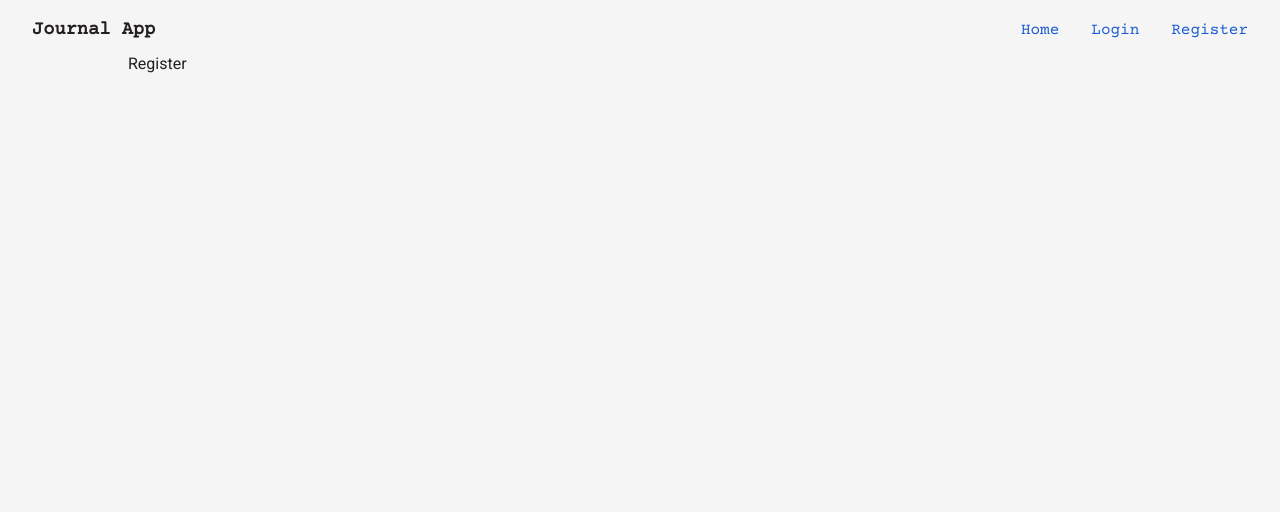
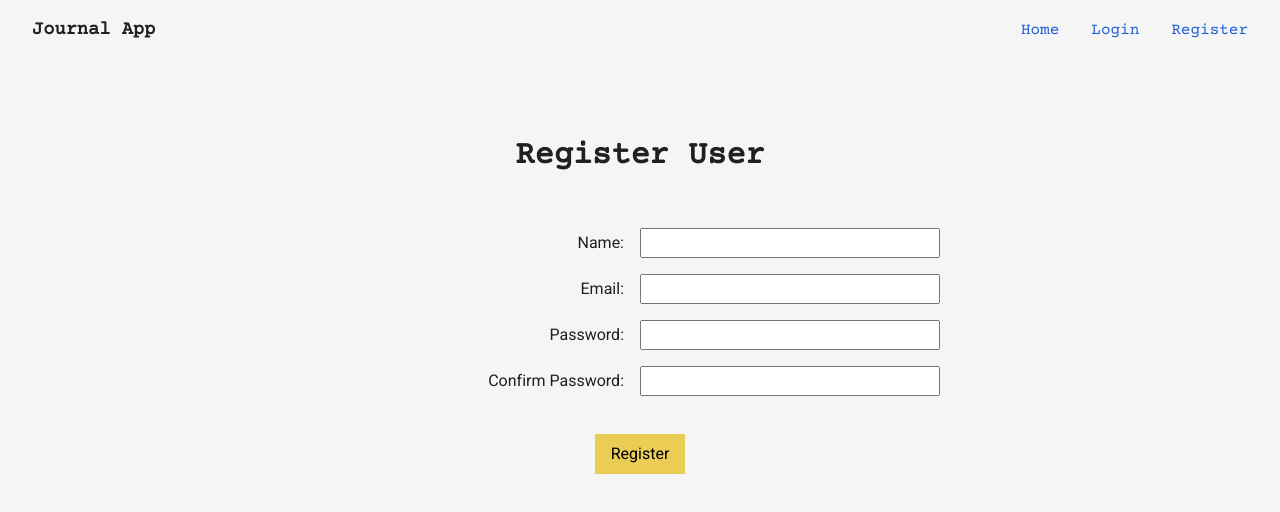
Before and after one commit to GuRuGuMaWaRu/journal-app, a React (Create React App) app in the folder client/: page /register in a window 1280 px wide. Shown: the top 512 px of the page. Built offline with nearby package versions, Linux system fonts and the light colour scheme.

Commit message:
Client --- style register form

```diff
--- a/client/src/components/pages/Login.css
+++ b/client/src/components/pages/Login.css
@@ -30,6 +30,6 @@
   margin-top: 1.4rem;
   padding: 0.5rem 1rem;
   border: none;
-  background-color: rgb(235, 205, 85);
+  background-color: var(--color-form-btn-bg);
   cursor: pointer;
 }
--- a/client/src/components/pages/Register.js
+++ b/client/src/components/pages/Register.js
@@ -1,7 +1,44 @@
 import React from "react";
 
 const Register = () => {
-  return <div>Register</div>;
+  return (
+    <div>
+      <h1 className="login-title">Register User</h1>
+      <form className="form">
+        <div className="form-group">
+          <label className="form-label" htmlFor="name">
+            Name:
+          </label>
+          <input className="form-input" type="text" name="name"></input>
+        </div>
+        <div className="form-group">
+          <label className="form-label" htmlFor="email">
+            Email:
+          </label>
+          <input className="form-input" type="email" name="email"></input>
+        </div>
+        <div className="form-group">
+          <label className="form-label" htmlFor="password">
+            Password:
+          </label>
+          <input className="form-input" type="password" name="password"></input>
+        </div>
+        <div className="form-group">
+          <label className="form-label" htmlFor="password2">
+            Confirm Password:
+          </label>
+          <input
+            className="form-input"
+            type="password"
+            name="password2"
+          ></input>
+        </div>
+        <button className="form-btn" type="submit">
+          Register
+        </button>
+      </form>
+    </div>
+  );
 };
 
 export default Register;
--- a/client/src/index.css
+++ b/client/src/index.css
@@ -7,6 +7,7 @@
   --color-text: rgb(36, 31, 31);
   --color-body-bg: whitesmoke;
   --color-nav-item: rgb(26, 91, 212);
+  --color-form-btn-bg: rgb(235, 205, 85);
 }
 
 /* Fonts */
```
